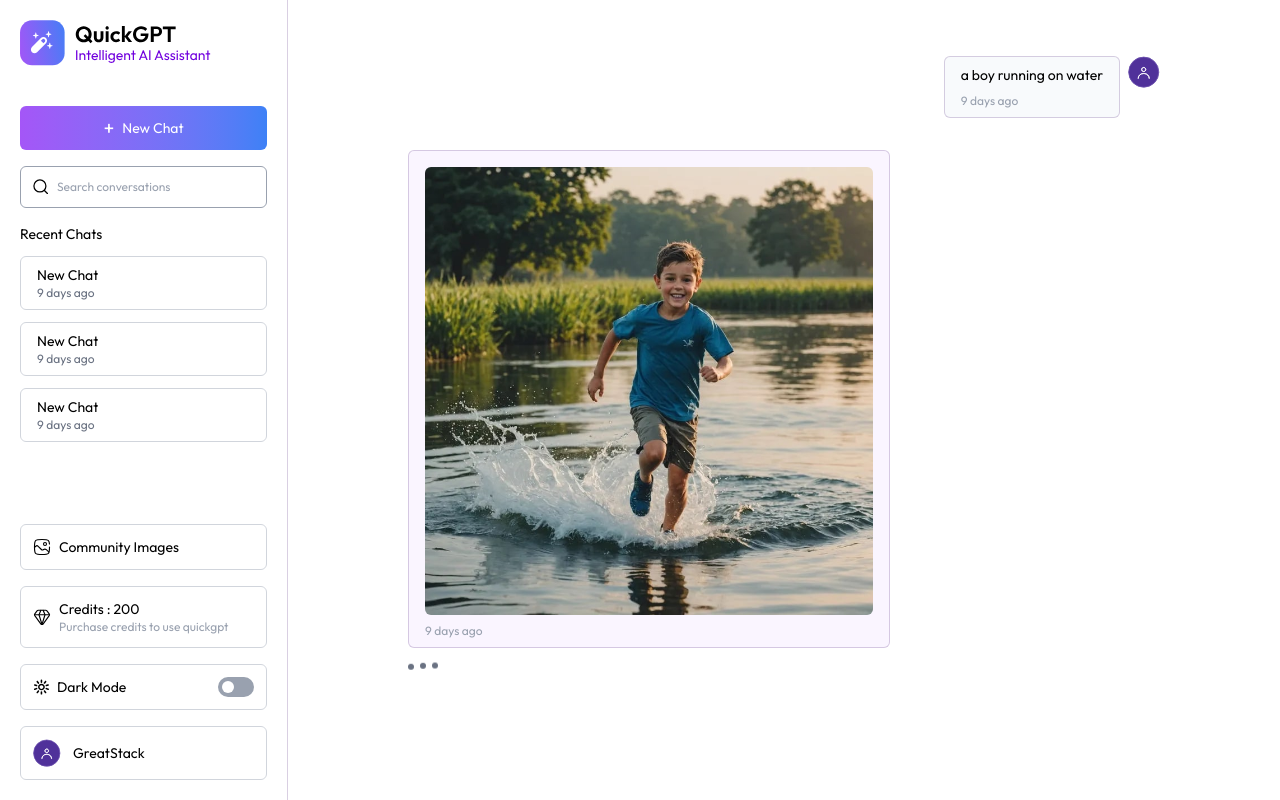
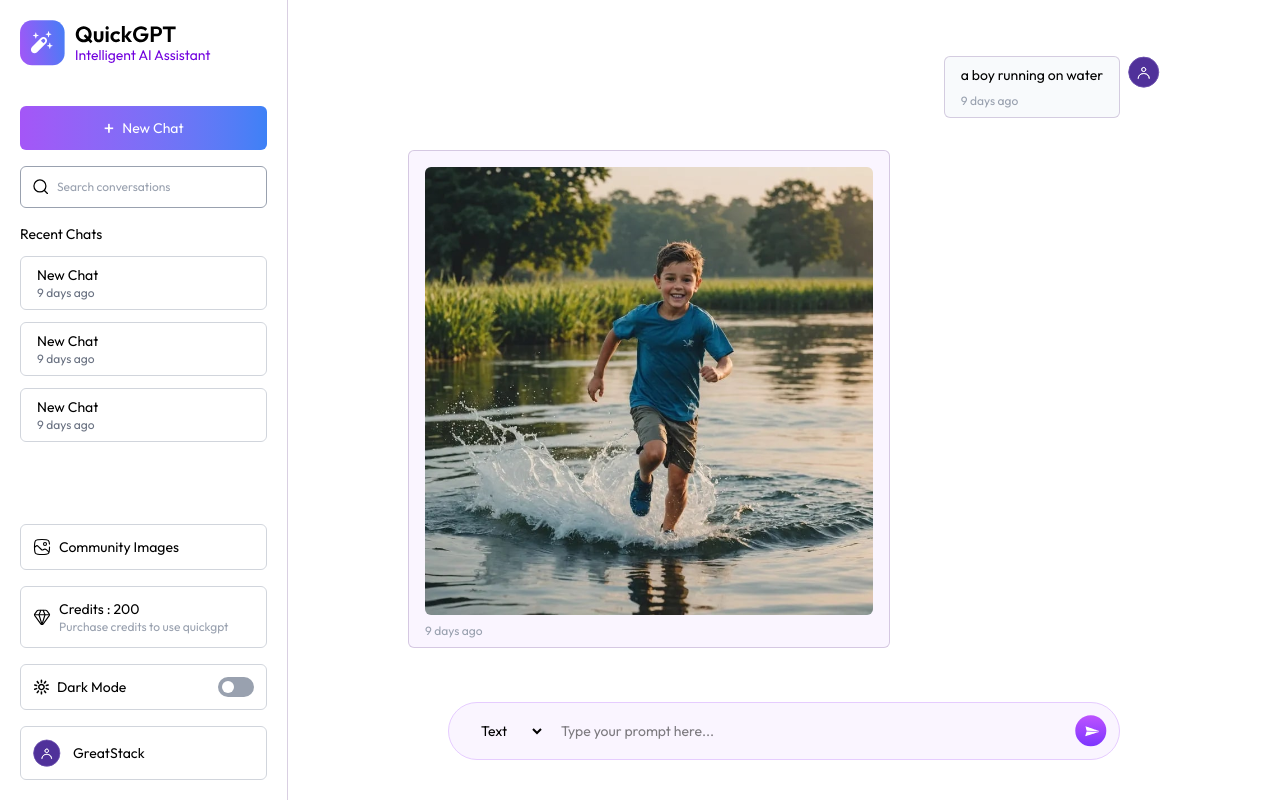
Before and after one commit to natitam1/NatnaelGPT, a React (Vite) app in the folder client/: page / in a window 1280 px wide. Built offline with nearby package versions, Linux system fonts and the light colour scheme.

Commit message:
Add prompt input box

```diff
--- a/client/src/components/ChatBox.jsx
+++ b/client/src/components/ChatBox.jsx
@@ -6,7 +6,7 @@ import Message from "./Message";
 const ChatBox = () => {
   const { selectedChat, theme } = useAppContext();
   const [messages, setMessages] = useState([]);
-  const [loading, setLoading] = useState(true);
+  const [loading, setLoading] = useState(false);
   const [prompt, setPrompt] = useState("");
   const [mode, setMode] = useState("text");
   const [isPublished, setIsPublished] = useState(false);
@@ -49,6 +49,39 @@ const ChatBox = () => {
           </div>
         )}
       </div>
+      {/* Prompt Input Box */}
+      <form
+        onSubmit={onSubmit}
+        className="bg-primary/20 dark:bg-[#583c79]/30 border border-primary dark:border-[#80609f]/30 rounded-full w-full max-w-2xl p-3 pl-4 mx-auto flex gap-4 items-center"
+      >
+        <select
+          onChange={(e) => setMode(e.target.value)}
+          value={mode}
+          className="text-sm pl-3 pr-2 outline-none"
+        >
+          <option className="dark:bg-purple-900" value="text">
+            Text
+          </option>
+          <option className="dark:bg-purple-900" value="image">
+            Image
+          </option>
+        </select>
+        <input
+          type="text"
+          onChange={(e) => setPrompt(e.target.value)}
+          value={prompt}
+          placeholder="Type your prompt here..."
+          className="flex-1 w-full text-sm outline-none"
+          required
+        />
+        <button disabled={loading}>
+          <img
+            src={loading ? assets.stop_icon : assets.send_icon}
+            className="w-8 cursor-pointer"
+            alt=""
+          />
+        </button>
+      </form>
     </div>
   );
 };
```
